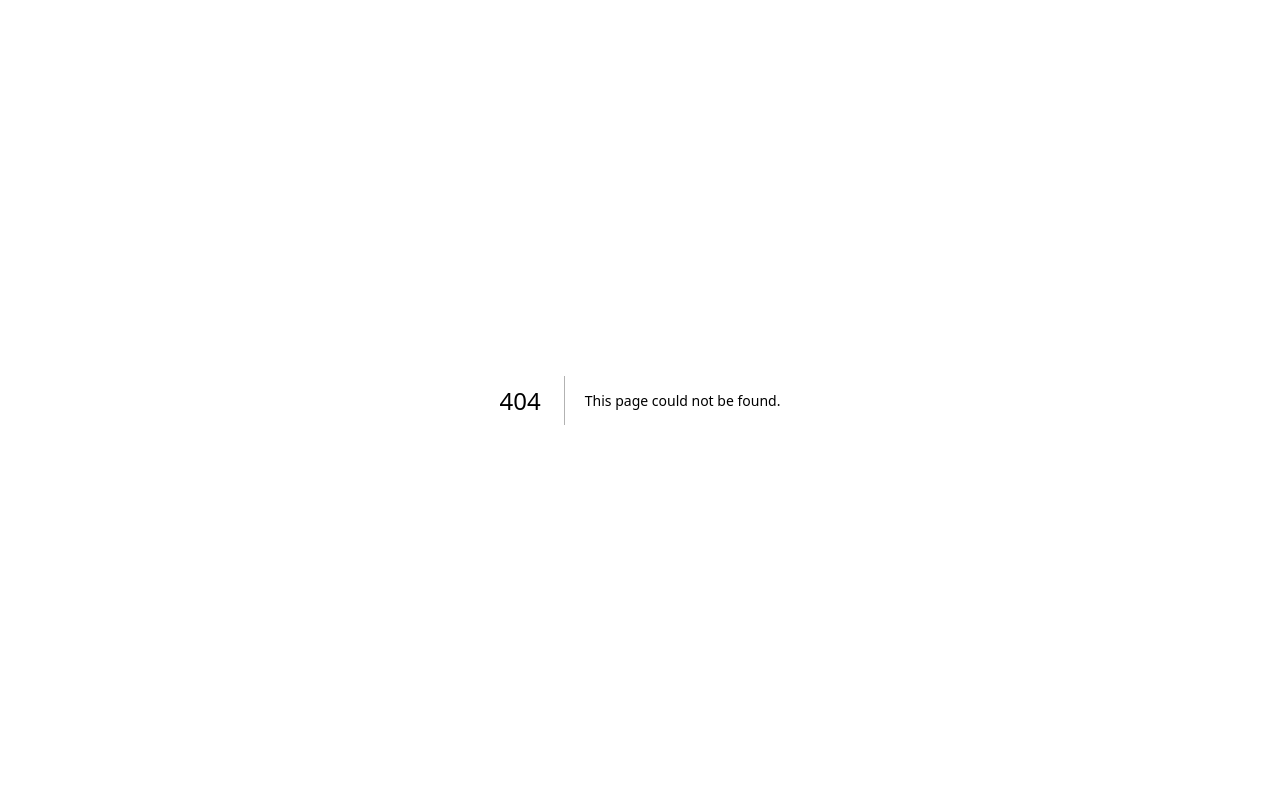
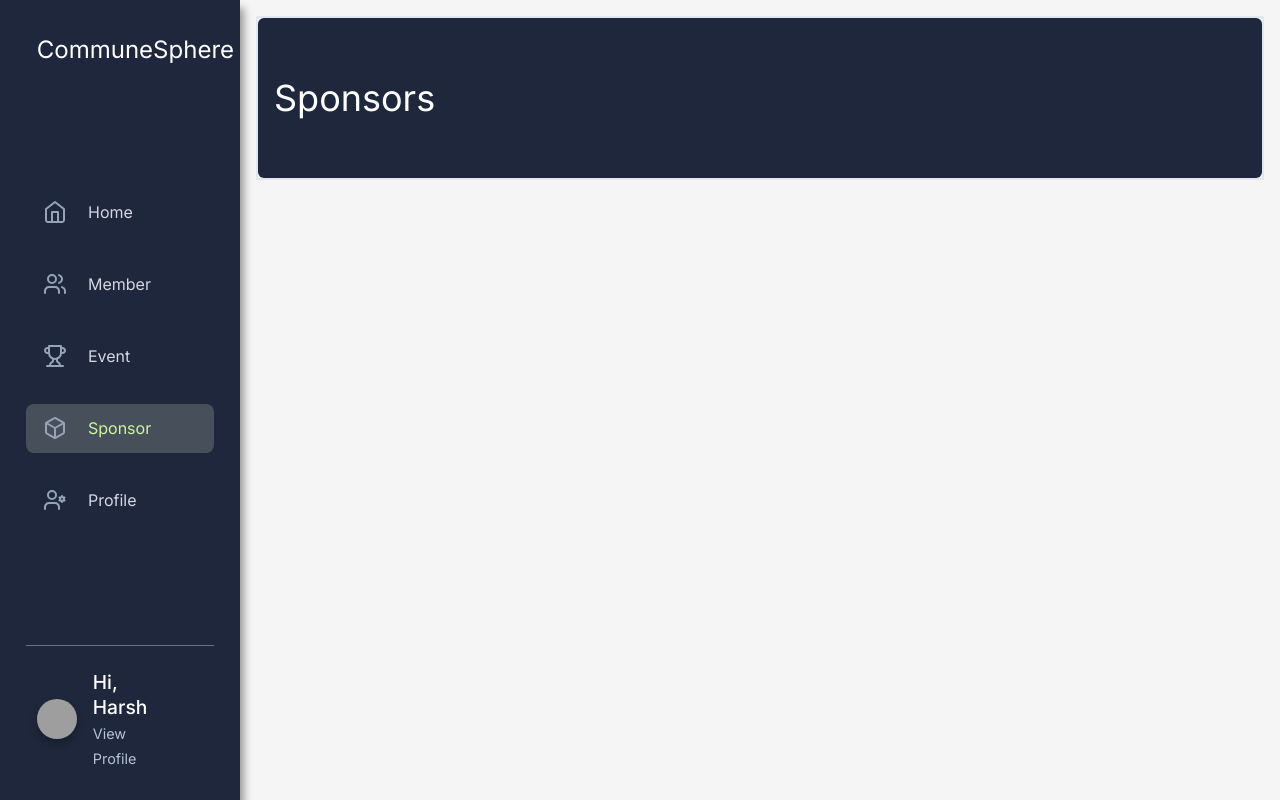
Before and after one commit to CodeMaster17/CommuneSphere, a Next.js app: page /dashboard/sponsor in a window 1280 px wide. Before the commit this address had no page. Built offline with nearby package versions, Linux system fonts and the light colour scheme; grey boxes are pictures that could not be loaded.

Commit message:
feat: sponsors page created

```diff
--- a/app/dashboard/layout.tsx
+++ b/app/dashboard/layout.tsx
@@ -12,7 +12,7 @@ const layout = ({
         <>
             <div className="relative flex w-full  bg-[#f5f5f6]">
                 <Sidebar />
-                <div className="w-[80vw]  p-4">
+                <div className="w-[calc(100vw-15rem)]  p-4">
 
                     {children}
 
--- a/app/dashboard/members/page.tsx
+++ b/app/dashboard/members/page.tsx
@@ -1,14 +1,13 @@
-// 'use client'
+
 import { Button } from '@/components/ui/button'
 import Link from 'next/link'
 import { UserType, columns } from "@/components/table/member-column"
-import { DataTable } from "@/components/table/member-data-table"
 import { getAllUsers } from '@/actions/user.action'
 import Leads from '@/components/member/LeadsSection'
 import { Heading } from '@/components/shared/Heading'
 import { useDisplayYear } from '@/hooks/use-display-data'
 import Breadcrumb from '@/components/shared/Breadcrumb'
-import { createContext, useState } from 'react'
+
 import TableData from '@/components/member/TableData'
 
 
--- /dev/null
+++ b/app/dashboard/sponsor/page.tsx
@@ -0,0 +1,13 @@
+
+const SponsorsPage = () => {
+    return (
+        <section className="w-full border-2">
+            {/* <div className="h-40 w-full rounded-md bg-[url('/loginForm.png')] bg-[#1f273c] bg-center "> */}
+            <div className="flex h-40 w-full items-center rounded-md bg-[#1f273c] bg-center pl-4 ">
+                <p className="text-4xl text-white">Sponsors </p>
+            </div>
+        </section>
+    )
+}
+
+export default SponsorsPage
```
